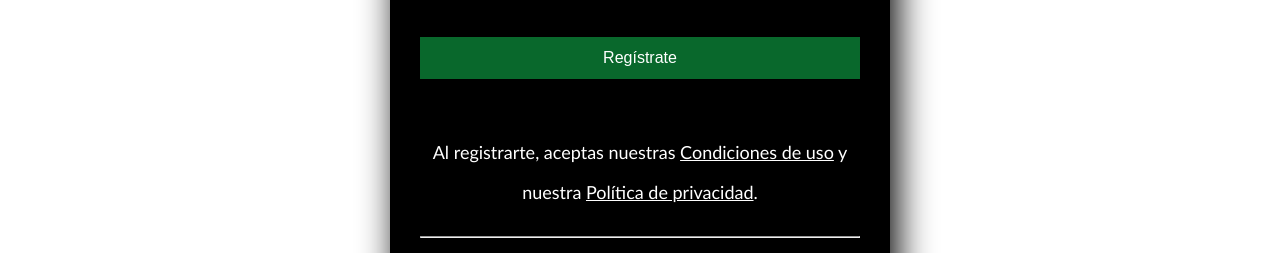
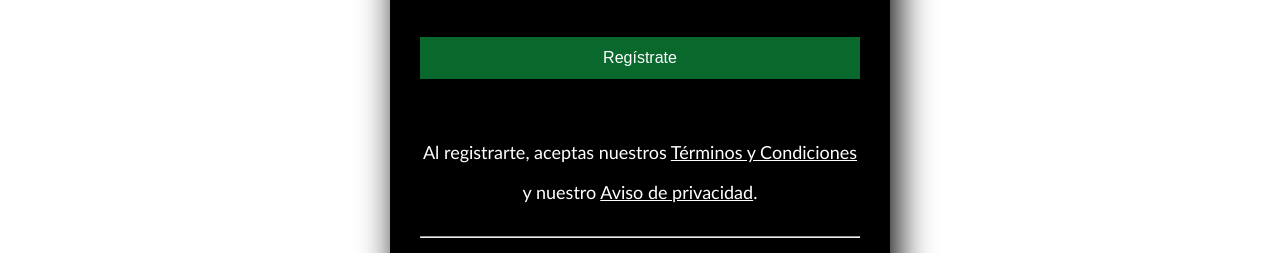
Before and after one commit to sammts/Pagina_L-Earn, a plain HTML site: page Pagina Web/registro.html in a window 1280 px wide. Shown: the part 1260-1513 px from the top of the page. Drawn offline with nearby package versions, Linux system fonts and the light colour scheme.

Commit message:
Términos y Politica

```diff
--- a/Pagina Web/registro.html
+++ b/Pagina Web/registro.html
@@ -66,7 +66,7 @@
                             <input class="controls" type="email" name= "ApellidoPaterno" id="ApellidoPaterno" placeholder="Correo Electrónico"><br><br>
                             <input class="controls" type="password" name= "ApellidoMaterno" id="ApellidoMaterno" placeholder="Contraseña"><br><br>
                             <input class="botons" type="submit" name="enviar" id="enviar" value="Regístrate"><br><br>
-                            <p>Al registrarte, aceptas nuestras <a href="#">Condiciones de uso</a> y nuestra <a href="#">Política de privacidad</a>.</p><br><br><hr style="color: #4a4b4a;">
+                            <p>Al registrarte, aceptas nuestros <a href="docs/Términos y Condiciones.pdf" target="_blank">Términos y Condiciones</a> y nuestro <a href="docs/Aviso de privacidad.pdf" target="_blank">Aviso de privacidad</a>.</p><br><br><hr style="color: #4a4b4a;">
                             <p>¿Ya tienes una cuenta? <a href="./inisesion.html">Inicia sesión</a></p><br><br>
                         </form>
                     </section>
```
